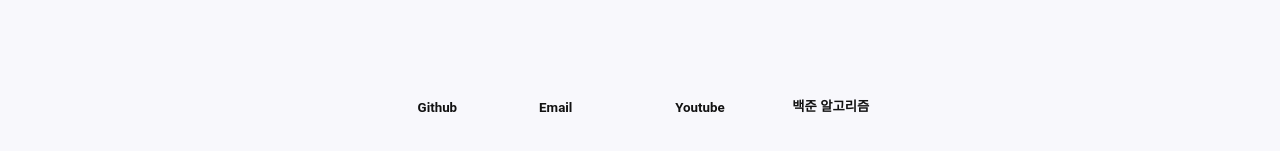
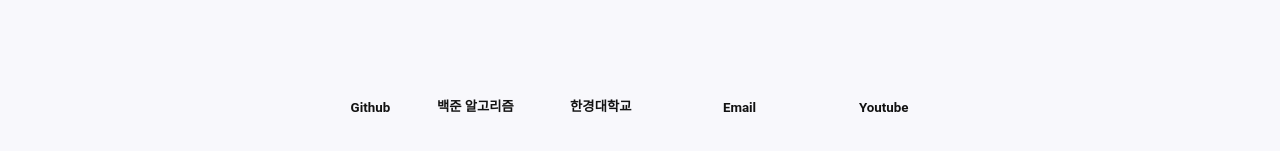
Before and after one commit to wndgur2/whosleejunghyeok, a React (Create React App) app: page / in a window 1280 px wide. Shown: the part 779-930 px from the top of the page. Built offline with nearby package versions, Linux system fonts and the light colour scheme; no server answers; the HTML template or start-up script is replaced by a standard one.

Commit message:
remove isMobile context

```diff
--- a/src/App.tsx
+++ b/src/App.tsx
@@ -2,7 +2,7 @@ import { BrowserRouter, Routes, Route } from "react-router-dom";
 import Layout from './pages/Layouts/Layout';
 import Home from './pages/Home/Home';
 import NoPage from './pages/NoPage';
-import { useEffect, useState } from "react";
+import { useState } from "react";
 import { DeviceContext } from "./contexts/Device";
 import usePosts from "./hooks/usePosts";
 import SearchResult from "./pages/SearchResult/SearchResult";
@@ -14,19 +14,11 @@ export default function App() {
     let isBrowserDark = window.matchMedia && window.matchMedia('(prefers-color-scheme: dark)').matches;
 
     const [isDark, setIsDark] = useState(localStorage.getItem('theme') === 'dark' ? true : isBrowserDark);
-    const [isMobile, setIsMobile] = useState(window.innerWidth < 480);
     const posts: _Post[] = usePosts();
-
-    useEffect(() => {
-        window.addEventListener('resize', () => {
-            if (window.innerWidth < 560) setIsMobile(true);
-            else setIsMobile(false);
-        });
-    }, []);
 
     return (
         <BrowserRouter>
-            <DeviceContext.Provider value={{ isDark, setIsDark, isMobile }}>
+            <DeviceContext.Provider value={{ isDark, setIsDark }}>
                 <PostsContext.Provider value={{ posts }}>
                     <Routes>
                         <Route path="/" element={<Layout />}>
--- a/src/contexts/Device.tsx
+++ b/src/contexts/Device.tsx
@@ -3,5 +3,4 @@ import { createContext } from "react";
 export const DeviceContext = createContext({
     isDark: false,
     setIsDark: (isDark: boolean) => { },
-    isMobile: false,
 });
--- a/src/pages/Layouts/Footer.tsx
+++ b/src/pages/Layouts/Footer.tsx
@@ -1,18 +1,25 @@
-import { FunctionComponent, useContext, useEffect } from "react";
+import { FunctionComponent } from "react";
 import './Footer.css';
 import FooterLink from "./FooterLink";
-import { DeviceContext } from "../../contexts/Device";
 
 const Footer: FunctionComponent = () => {
-    const isMobile = useContext(DeviceContext).isMobile;
     return (
         <footer>
-            {/* TODO: 모든 너비에 대해 모든 링크 넣고, 두 줄 가능하게. maybe wrap FooterLink with absolute height.*/}
             <div className="links">
                 <FooterLink title="Github" url="https://github.com/wndgur2">
                     <span>Project</span>
                     <span>Study</span>
                     <small>@wndgur2</small>
+                </FooterLink>
+                <FooterLink title="백준 알고리즘" url="https://www.acmicpc.net/user/wndgur2">
+                    <span>Gold1</span>
+                    <span>Python, Cpp</span>
+                    <small>2021.04 ~</small>
+                </FooterLink>
+                <FooterLink title="한경대학교" url="https://www.hknu.ac.kr/hkcommath/index.do">
+                    <span>컴퓨터공학과 학사</span>
+                    <span>4.16 / 4.5</span>
+                    <small>2018.03 ~ 2024.02</small>
                 </FooterLink>
                 <FooterLink title="Email" url="https://mail.google.com/mail/?view=cm&to=dkandjsl@gmail.com">
                     <small>dkandjsl@gmail.com</small>
@@ -22,14 +29,6 @@ const Footer: FunctionComponent = () => {
                     <span>Demo videos</span>
                     <small>@junghyeok_lee6710</small>
                 </FooterLink>
-                {!isMobile && <>
-                    <FooterLink title="백준 알고리즘" url="https://www.acmicpc.net/user/wndgur2">
-                        <span>Gold1</span>
-                        <span>Python, Cpp</span>
-                        <small>2021.04 ~</small>
-                    </FooterLink>
-                </>
-                }
             </div>
         </footer>
     );
--- a/src/pages/Layouts/Layout.tsx
+++ b/src/pages/Layouts/Layout.tsx
@@ -10,9 +10,9 @@ interface LayoutProps {
 }
 
 const Layout: FunctionComponent<LayoutProps> = () => {
-    const { isDark, isMobile } = useContext(DeviceContext);
+    const { isDark } = useContext(DeviceContext);
     return (
-        <div id="container" data-theme={isDark ? "dark" : "light"} device-type={isMobile ? "mobile" : "desktop"}>
+        <div id="container" data-theme={isDark ? "dark" : "light"}>
             <Header />
             <div id="body-container">
                 <Outlet />
```
